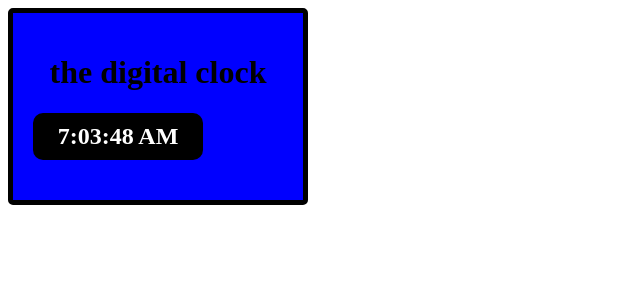
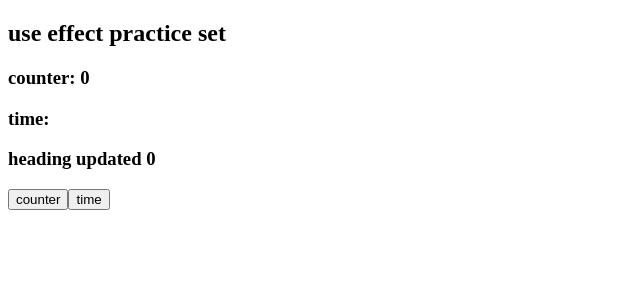
Before and after one commit to Zulqarnain-AI/react_practice_set, a React (Vite) app: page / in a window 1280 px wide. Shown: the top 300 px of the page, without its empty margins (0-640 px from the left). Built offline with nearby package versions, Linux system fonts and the light colour scheme.

Commit message:
added Use effect

```diff
--- a/src/App.jsx
+++ b/src/App.jsx
@@ -3,7 +3,8 @@ import './App.css'
 // import Checkbox from './Checkbox'
 // import Radio_Dropdown from './Radio_Dropdown'
 // import User from './User'
-import Clock from './Clock'
+// import Clock from './Clock'
+import Useeffect from './Useeffect'
 
 function App() {
 // const user=[
@@ -18,7 +19,8 @@ function App() {
       {/* <Checkbox />   */}
       {/* <Radio_Dropdown /> */}
       {/* <User data={user} /> */}
-      <Clock />
+      {/* <Clock /> */}
+      <Useeffect />
     </>
   )
 }
--- /dev/null
+++ b/src/Useeffect.jsx
@@ -0,0 +1,43 @@
+import { useState } from "react"
+import { useEffect } from "react"
+function Useeffect() {
+    const [count, setCount] = useState(0)
+    const [time, setTime] = useState()
+const [text, setText] = useState("heading three")
+    const counterHandler = () => {
+        setCount(count + 1)
+    }
+
+    const timeHandler = () => {
+
+        setTime(new Date().toLocaleTimeString())
+
+    }
+
+    function updateTime() {
+        setTime(new Date().toLocaleTimeString())
+    }
+
+    useEffect(() => {
+        callme()
+    }, [count])
+
+    function callme() {
+        setText("heading updated " + count)
+    }
+
+
+    return (
+        <>
+            <div>
+                <h2>use effect practice set </h2>
+                <h3>counter: {count}</h3>
+                <h3>time: {time}</h3>
+                <h3 id="three">{text}</h3>
+                <button onClick={counterHandler}>counter</button>
+                <button onClick={timeHandler}>time</button>
+            </div>
+        </>
+    )
+}
+export default Useeffect;
```
